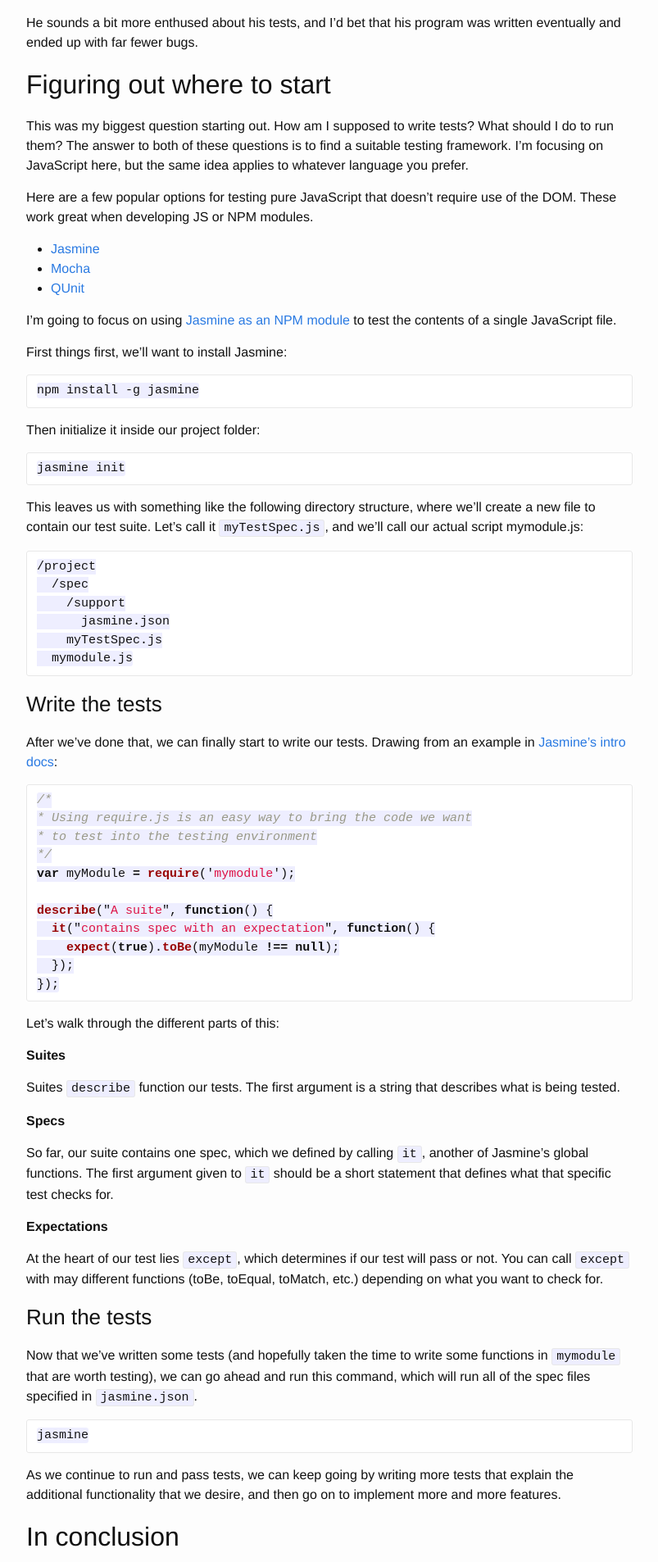
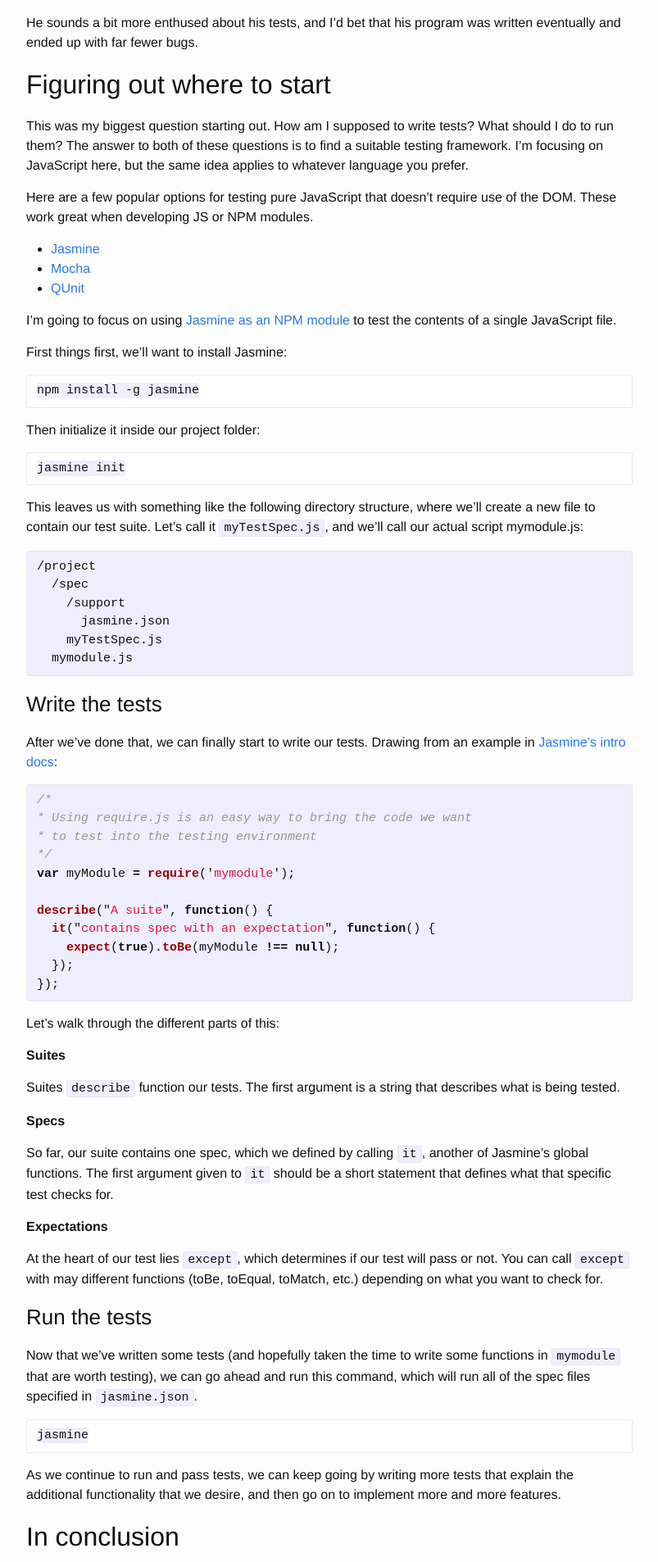
Before and after one commit to craigpalermo/blog.craigpalermo.com, a Jekyll site: the page built from _posts/2015-6-5-learning-to-love-testing.md, in a window 1280 px wide. Shown: the part 706-2612 px from the top of the page at 82% size, without its empty margins (238-1041 px from the left). Built offline with Jekyll 4.4.1, drawn with Linux system fonts in a browser that asks for light colours.

Commit message:
fixed formatting

````diff
--- a/_posts/2015-6-5-learning-to-love-testing.md
+++ b/_posts/2015-6-5-learning-to-love-testing.md
@@ -45,20 +45,20 @@ jasmine init
 
 This leaves us with something like the following directory structure, where we'll create a new file to contain our test suite. Let's call it `myTestSpec.js`, and we'll call our actual script mymodule.js:
 
-```
+<pre>
 /project
   /spec
     /support
       jasmine.json
     myTestSpec.js
   mymodule.js
-```
+</pre>
 
 ### Write the tests
 
 After we've done that, we can finally start to write our tests. Drawing from an example in [Jasmine's intro docs](http://jasmine.github.io/2.0/introduction.html):
 
-```javascript
+{% highlight javascript %}
 /*
 * Using require.js is an easy way to bring the code we want
 * to test into the testing environment
@@ -70,7 +70,7 @@ describe("A suite", function() {
     expect(true).toBe(myModule !== null);
   });
 });
-```
+{% endhighlight %}
 
 Let's walk through the different parts of this:
 
````
